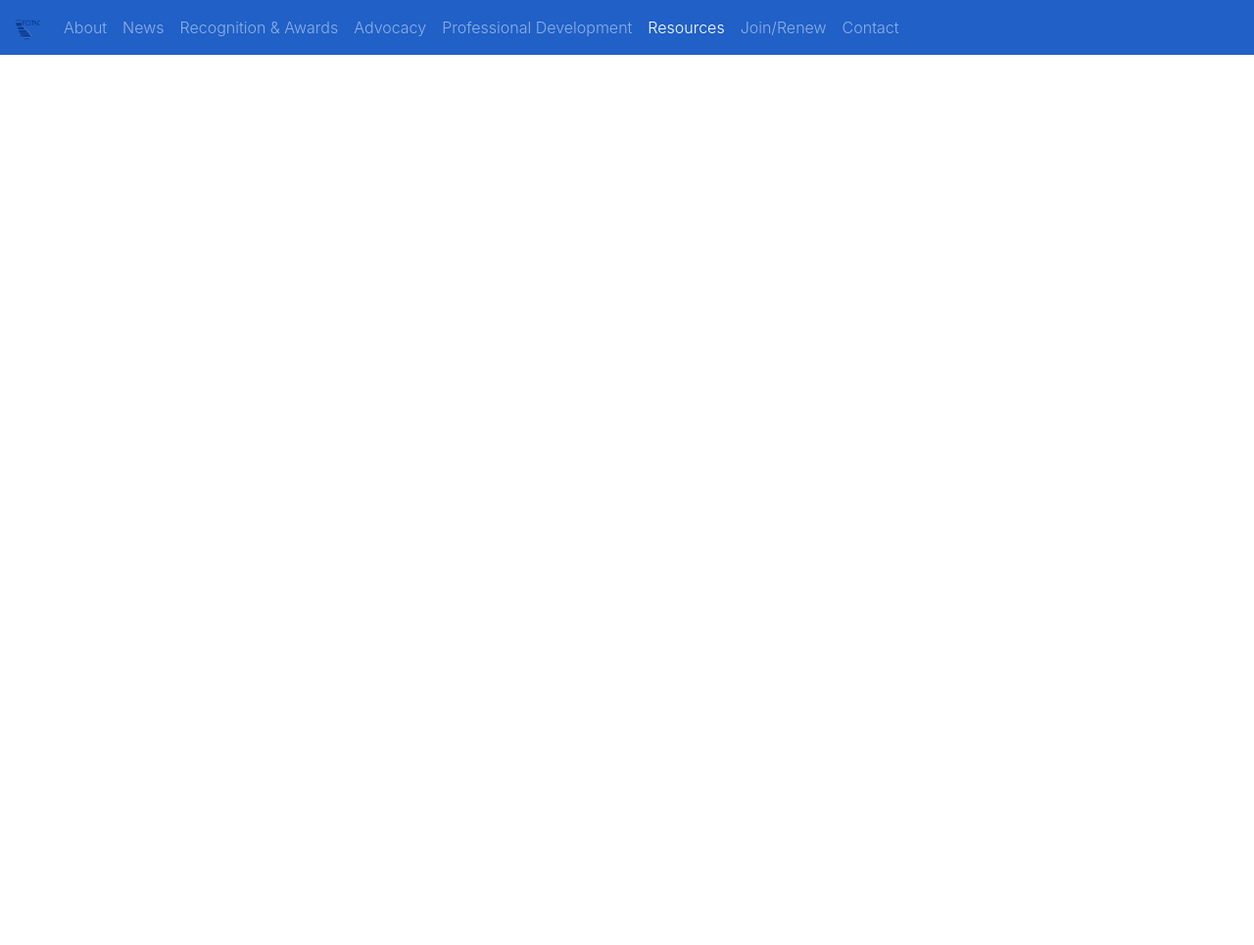
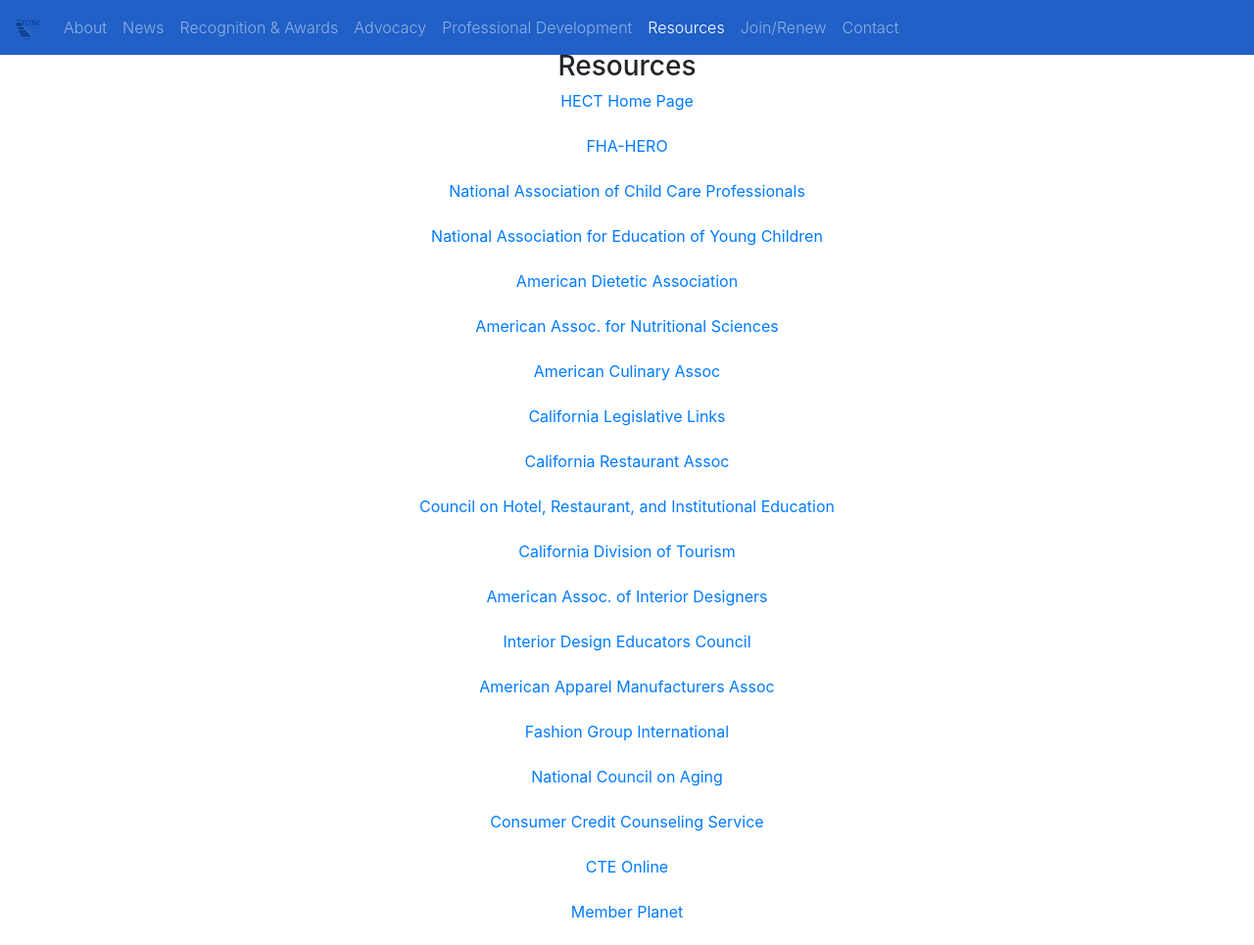
Before and after one commit to JustinRisney/Fcstac.org, a PHP site: page /resources in a window 1280 px wide. Shown: the whole page at 98% size. Before the commit the page ends 56 px from the top, so only its background shows below. Run offline with PHP 8.4, Linux system fonts and the light colour scheme; some libraries are stand-ins or nearby versions.

Commit message:
Did some links - still need to fix retardation

```diff
--- a/src/resources/index.php
+++ b/src/resources/index.php
@@ -4,12 +4,94 @@
     		<title>FCTAC</title>
     		<meta charset="utf-8">
     		<meta name="viewport" content="width=device-width, initial-scale=1, shrink-to-fit=no">
-    		<link rel="stylesheet" type="text/css" href="stylesheets/index.css">
     		<link rel="stylesheet" href="https://maxcdn.bootstrapcdn.com/bootstrap/4.0.0-beta/css/bootstrap.min.css" integrity="sha384-/Y6pD6FV/Vv2HJnA6t+vslU6fwYXjCFtcEpHbNJ0lyAFsXTsjBbfaDjzALeQsN6M" crossorigin="anonymous">
+        <link rel="stylesheet" type="text/css" href="/stylesheets/resources.css">
   	</head>
   	<body>
    		<?php include'../navbar.php';?>
+        <div class="container text-center">
+          <h1>FCSTAC</h1>
+          <h3>Resources</h3>
 
+
+          <ul class="text-center" style="padding: 0px; list-style: none;">
+            <a target="_blank" href="http://hect.org">
+              <li class="links">HECT Home Page</li>
+            </a>
+
+            <a target="_blank" href="http://www.ca-fhahero-fccla.org">
+              <li class="links">FHA-HERO</li>
+            </a>
+
+            <a target="_blank" href="http://www.naccp.org">
+              <li class="links">National Association of Child Care Professionals</li>
+            </a>
+
+            <a target="_blank" href="http://www.naeyc.org">
+              <li class="links">National Association for Education of Young Children</li>
+            </a>
+
+            <a target="_blank" href="http://www.eatright.org">
+              <li class="links">American Dietetic Association</li>
+            </a>
+
+             <a target="_blank" href="http://www.faseb.org">
+              <li class="links">American Assoc. for Nutritional Sciences</li>
+            </a>
+
+            <a target="_blank" href="http://www.acfchefs.org">
+              <li class="links">American Culinary Assoc</li>
+            </a>
+
+            <a target="_blank" href="http://www.sen.ca.gov">
+              <li class="links">California Legislative Links</li>
+            </a>
+
+            <a target="_blank" href="http://calrest.org">
+              <li class="links">California Restaurant Assoc</li>
+            </a>
+
+            <a target="_blank" href="http://chrie.org">
+              <li class="links">Council on Hotel, Restaurant, and Institutional Education</li>
+            </a>
+
+            <a target="_blank" href="http://www.gocalif.ca.gov">
+              <li class="links">California Division of Tourism</li>
+            </a>
+
+            <a target="_blank" href="http://www.asid.org">
+              <li class="links">American Assoc. of Interior Designers</li>
+            </a>
+
+            <a target="_blank" href="http://www.idec.org">
+              <li class="links">Interior Design Educators Council</li>
+            </a>
+
+            <a target="_blank" href="http://www.americanapparel.org">
+              <li class="links">American Apparel Manufacturers Assoc</li>
+            </a>
+
+            <a target="_blank" href="http://www.fgi.org">
+              <li class="links">Fashion Group International</li>
+            </a>
+
+            <a target="_blank" href="http://www.ncoa.org">
+              <li class="links">National Council on Aging</li>
+            </a>
+
+            <a target="_blank" href="http://www.nfcc.org">
+              <li class="links">Consumer Credit Counseling Service</li>
+            </a>
+
+            <a target="_blank" href="http://www.cteonline.org">
+              <li class="links">CTE Online</li>
+            </a>
+
+            <a target="_blank" href="https://www.memberplanet.com/FCSTAC">
+              <li class="links">Member Planet</li>
+            </a>
+          </ul>
+        </div>
     		<script src="https://code.jquery.com/jquery-3.2.1.slim.min.js" integrity="sha384-KJ3o2DKtIkvYIK3UENzmM7KCkRr/rE9/Qpg6aAZGJwFDMVNA/GpGFF93hXpG5KkN" crossorigin="anonymous"></script>
     		<script src="https://cdnjs.cloudflare.com/ajax/libs/popper.js/1.11.0/umd/popper.min.js" integrity="sha384-b/U6ypiBEHpOf/4+1nzFpr53nxSS+GLCkfwBdFNTxtclqqenISfwAzpKaMNFNmj4" crossorigin="anonymous"></script>
     		<script src="https://maxcdn.bootstrapcdn.com/bootstrap/4.0.0-beta/js/bootstrap.min.js" integrity="sha384-h0AbiXch4ZDo7tp9hKZ4TsHbi047NrKGLO3SEJAg45jXxnGIfYzk4Si90RDIqNm1" crossorigin="anonymous"></script>
--- /dev/null
+++ b/src/stylesheets/resources.css
@@ -0,0 +1,3 @@
+.links {
+	margin-bottom: 22px;
+}
```
